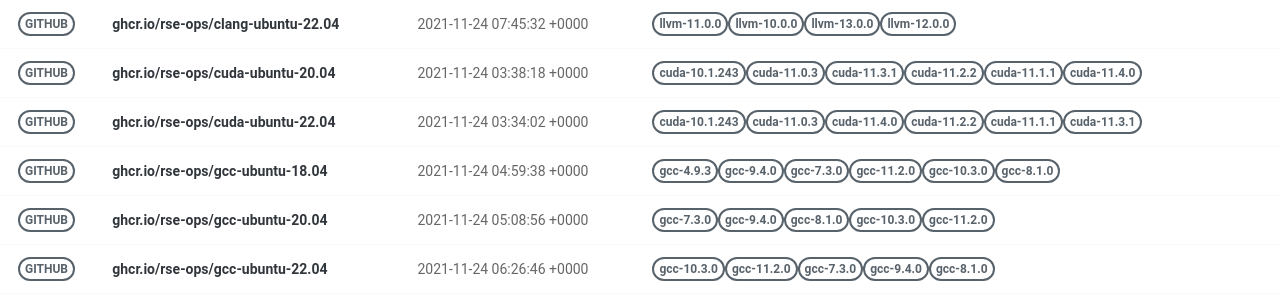
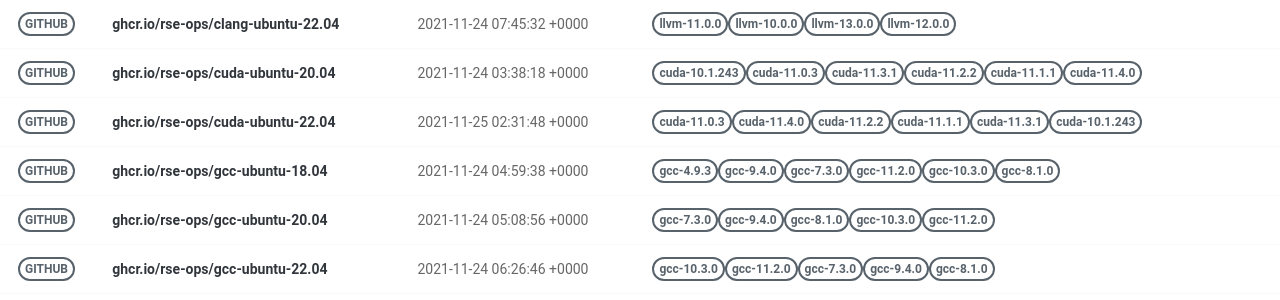
Before and after one commit to rse-ops/docker-images, a Jekyll site: the page built from pages/index.md, in a window 1280 px wide. Shown: the part 228-528 px from the top of the page. Built offline with Jekyll 4.4.1, drawn with Linux system fonts in a browser that asks for light colours; nearby versions of some CDN libraries.

Commit message:
Automated push to update library 2021-11-25

```diff
--- a/_library/ghcr.io-rse-ops-cuda-ubuntu-22.04.md
+++ b/_library/ghcr.io-rse-ops-cuda-ubuntu-22.04.md
@@ -1,14 +1,11 @@
 ---
 layout: container
 name: ghcr.io/rse-ops/cuda-ubuntu-22.04
-updated_at: 2021-11-24 03:34:02.063118
+updated_at: 2021-11-25 02:31:48.551046
 
 
 container_url: https://github.com/orgs/rse-ops/packages/container/package/cuda-ubuntu-22.04
 versions:
- - tag: cuda-10.1.243
-   dockerfile: https://github.com/rse-ops/docker-images/blob/main/ubuntu/cuda/Dockerfile
-   manifest: https://crane.ggcr.dev/manifest/ghcr.io/rse-ops/cuda-ubuntu-22.04:cuda-10.1.243
  - tag: cuda-11.0.3
    dockerfile: https://github.com/rse-ops/docker-images/blob/main/ubuntu/cuda/Dockerfile
    manifest: https://crane.ggcr.dev/manifest/ghcr.io/rse-ops/cuda-ubuntu-22.04:cuda-11.0.3
```
Also changed, not shown: other parts of _library/ghcr.io-rse-ops-cuda-ubuntu-22.04.md (+3 -0 lines).
